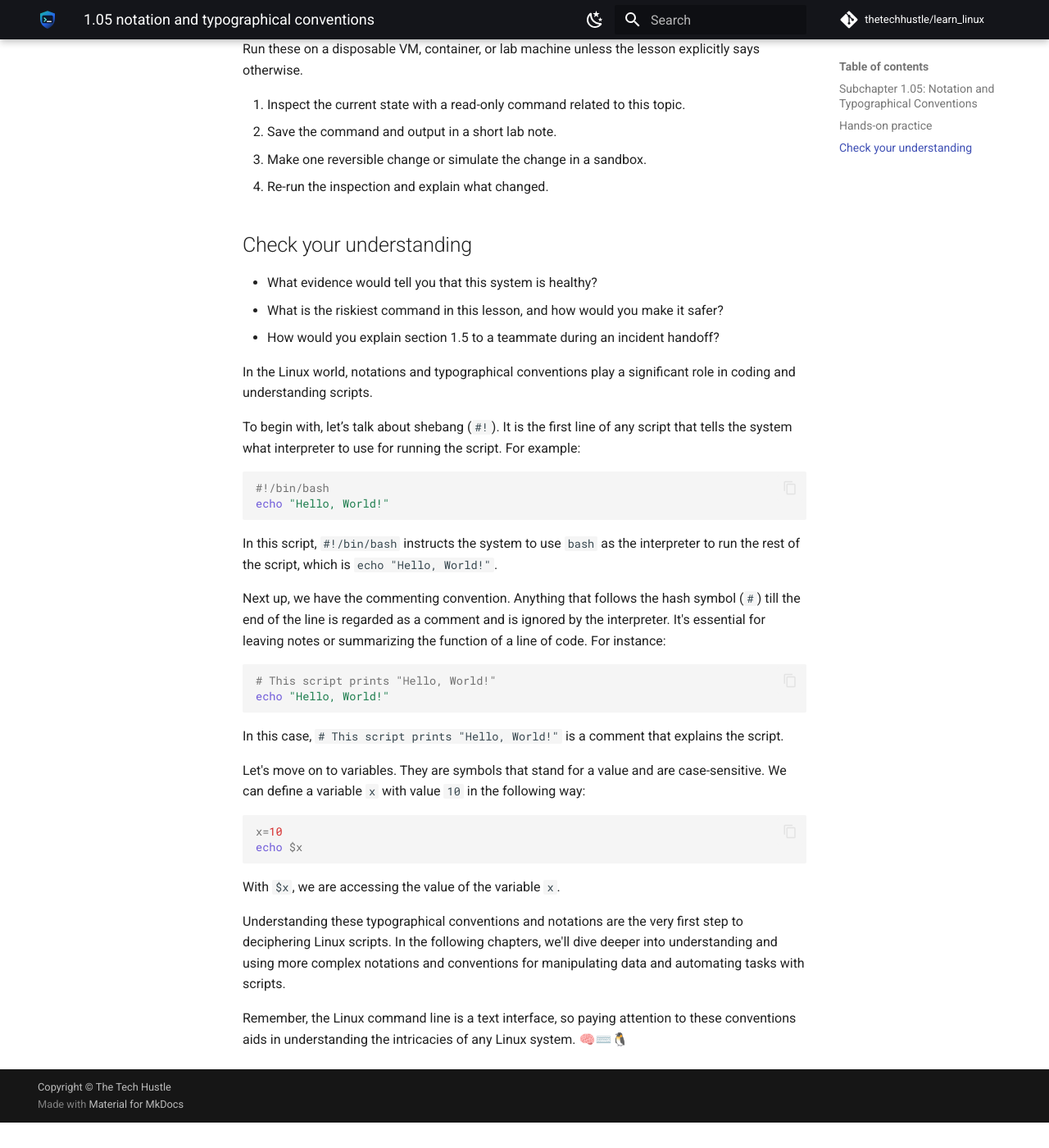
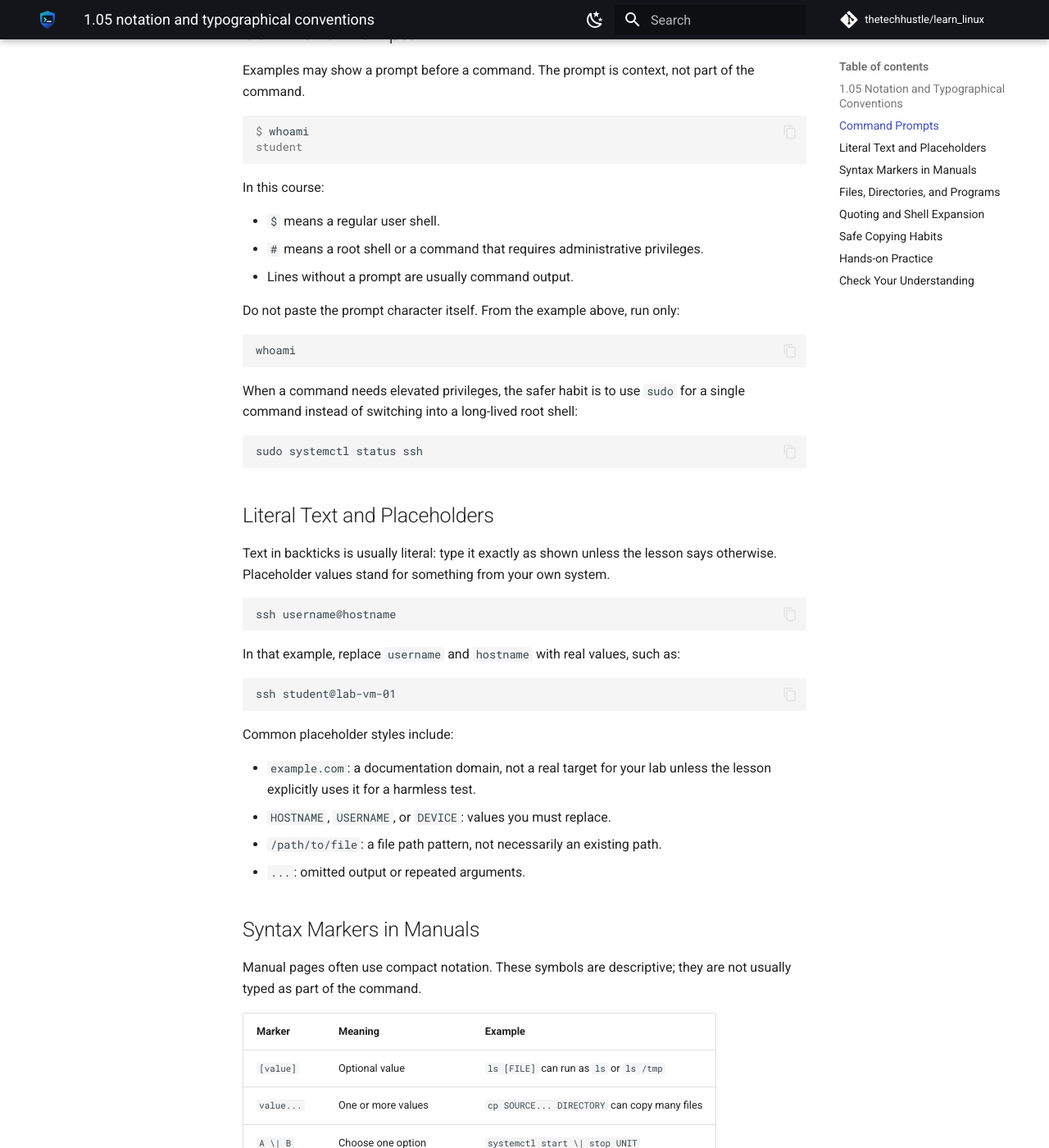
Before and after one commit to thetechhustle/learn_linux, an MkDocs documentation site: the page built from docs/lessons/01_where_to_start/1.05_notation_and_typographical_conventions.md, in a window 1280 px wide and 1400 px high, scrolled down 707 px. Shown: the whole window at 82% size. Built offline with MkDocs 1.6.1 and Material for MkDocs 9.7.7, drawn with Linux system fonts in a browser that asks for light colours; comment, search, counter and statistics services are not loaded; before the commit the page ends 2076 px from its top, so only the background shows below that; some of the changed text lies outside the part shown.

Commit message:
Improve Chapter 01 notation conventions lesson (#304)
Co-authored-by: Jules Ai <jules@Juless-Air.ts.net lan>

````diff
--- a/docs/lessons/01_where_to_start/1.05_notation_and_typographical_conventions.md
+++ b/docs/lessons/01_where_to_start/1.05_notation_and_typographical_conventions.md
@@ -1,63 +1,212 @@
-### Subchapter 1.05: Notation and Typographical Conventions
+## 1.05 Notation and Typographical Conventions
 
-
+Linux documentation is dense because it has to describe commands, files, user
+input, program output, optional arguments, placeholders, and warnings in a small
+space. This section explains the conventions used throughout the course so you
+can copy examples carefully and adapt them without guessing.
 
 !!! abstract "What you will learn"
-    - Explain where **Subchapter 1.05: Notation and Typographical Conventions** fits in day-to-day Linux operations.
-    - Use current Linux tooling to inspect, change, and verify the relevant system behavior.
-    - Connect the concept to a real operational scenario: a first-week junior admin onboarding into a small cloud team.
-
-!!! example "Field story"
-    Imagine a first-week junior admin onboarding into a small cloud team. Your job is not to memorize a command; it is to build a short evidence trail, choose a low-risk change, and prove whether the system improved.
+    - Distinguish literal commands from placeholders, prompts, and output.
+    - Read command syntax examples without copying explanatory punctuation.
+    - Recognize when examples require root privileges or a safe lab system.
+    - Record commands and results in a way another operator can reproduce.
 
 !!! success "Operator principle"
-    Identify the OS, distribution, support window, and package source before changing anything.
+    Copy commands only after you understand which parts are literal, which parts
+    are local values, and which parts affect the system.
 
-## Hands-on practice
+## Command Prompts
 
-Run these on a disposable VM, container, or lab machine unless the lesson explicitly says otherwise.
+Examples may show a prompt before a command. The prompt is context, not part of
+the command.
 
-1. Inspect the current state with a read-only command related to this topic.
-2. Save the command and output in a short lab note.
-3. Make one reversible change or simulate the change in a sandbox.
-4. Re-run the inspection and explain what changed.
+```console
+$ whoami
+student
+```
 
-## Check your understanding
+In this course:
 
-- What evidence would tell you that this system is healthy?
-- What is the riskiest command in this lesson, and how would you make it safer?
-- How would you explain section 1.5 to a teammate during an incident handoff?
+- `$` means a regular user shell.
+- `#` means a root shell or a command that requires administrative privileges.
+- Lines without a prompt are usually command output.
 
-
-In the Linux world, notations and typographical conventions play a significant role in coding and understanding scripts.
-
-To begin with, let’s talk about shebang (`#!`). It is the first line of any script that tells the system what interpreter to use for running the script. For example:
+Do not paste the prompt character itself. From the example above, run only:
 
 ```bash
-#!/bin/bash
-echo "Hello, World!"
+whoami
 ```
 
-In this script, `#!/bin/bash` instructs the system to use `bash` as the interpreter to run the rest of the script, which is `echo "Hello, World!"`.
-
-Next up, we have the commenting convention. Anything that follows the hash symbol (`#`) till the end of the line is regarded as a comment and is ignored by the interpreter. It's essential for leaving notes or summarizing the function of a line of code. For instance:
+When a command needs elevated privileges, the safer habit is to use `sudo` for a
+single command instead of switching into a long-lived root shell:
 
 ```bash
-# This script prints "Hello, World!"
-echo "Hello, World!"
+sudo systemctl status ssh
 ```
 
-In this case, `# This script prints "Hello, World!"` is a comment that explains the script.
+## Literal Text and Placeholders
 
-Let's move on to variables. They are symbols that stand for a value and are case-sensitive. We can define a variable `x` with value `10` in the following way:
+Text in backticks is usually literal: type it exactly as shown unless the lesson
+says otherwise. Placeholder values stand for something from your own system.
 
 ```bash
-x=10
-echo $x
+ssh username@hostname
 ```
 
-With `$x`, we are accessing the value of the variable `x`.
+In that example, replace `username` and `hostname` with real values, such as:
 
-Understanding these typographical conventions and notations are the very first step to deciphering Linux scripts. In the following chapters, we'll dive deeper into understanding and using more complex notations and conventions for manipulating data and automating tasks with scripts.
+```bash
+ssh student@lab-vm-01
+```
 
-Remember, the Linux command line is a text interface, so paying attention to these conventions aids in understanding the intricacies of any Linux system. 🧠⌨️🐧
+Common placeholder styles include:
+
+- `example.com`: a documentation domain, not a real target for your lab unless
+  the lesson explicitly uses it for a harmless test.
+- `HOSTNAME`, `USERNAME`, or `DEVICE`: values you must replace.
+- `/path/to/file`: a file path pattern, not necessarily an existing path.
+- `...`: omitted output or repeated arguments.
+
+## Syntax Markers in Manuals
+
+Manual pages often use compact notation. These symbols are descriptive; they are
+not usually typed as part of the command.
+
+| Marker | Meaning | Example |
+| --- | --- | --- |
+| `[value]` | Optional value | `ls [FILE]` can run as `ls` or `ls /tmp` |
+| `value...` | One or more values | `cp SOURCE... DIRECTORY` can copy many files |
+| `A \| B` | Choose one option | `systemctl start \| stop UNIT` |
+| `<name>` | Placeholder in some docs | Replace `<name>` with a real value |
+
+For example, this syntax summary:
+
+```text
+systemctl status [UNIT...]
+```
+
+Means both of these are valid:
+
+```bash
+systemctl status
+systemctl status ssh
+```
+
+It does not mean you should type the square brackets.
+
+## Files, Directories, and Programs
+
+The course uses a few typographical conventions consistently:
+
+- Commands and programs: `systemctl`, `grep`, `ssh`
+- Files and directories: `/etc/os-release`, `/var/log/`, `~/.ssh/config`
+- Services and units: `ssh.service`, `cron.service`
+- Environment variables: `PATH`, `HOME`, `SHELL`
+- Keyboard keys: `Ctrl+C`, `Tab`, `Enter`
+
+Paths matter. `/etc/ssh/sshd_config` and `~/.ssh/config` are different files
+with different purposes. Before changing any file, inspect the exact path:
+
+```bash
+ls -l /etc/ssh/sshd_config ~/.ssh/config
+```
+
+## Quoting and Shell Expansion
+
+The shell interprets spaces, variables, wildcard characters, and quotes before
+it starts a program. Small punctuation changes can change the command.
+
+```bash
+echo "$HOME"
+echo '$HOME'
+ls *.conf
+```
+
+In most shells:
+
+- Double quotes allow variable expansion while preserving spaces.
+- Single quotes preserve text literally.
+- Wildcards such as `*` expand to matching filenames before the command runs.
+
+Use `printf '%q\n'` or `set -x` in a disposable shell when you are learning how
+an argument is interpreted:
+
+```bash
+printf '%q\n' "$HOME"
+```
+
+## Safe Copying Habits
+
+Before running an example command from any book, website, ticket, or chat:
+
+1. Identify whether it reads state, changes state, or deletes data.
+2. Replace placeholders with values from your own system.
+3. Remove prompts, line numbers, and explanatory punctuation.
+4. Prefer a read-only inspection command first.
+5. Save the exact command and output if the result matters.
+
+These commands are generally read-only:
+
+```bash
+uname -a
+cat /etc/os-release
+systemctl status ssh
+ip addr show
+df -h
+```
+
+These commands can change or remove system state and deserve extra review:
+
+```bash
+sudo systemctl restart ssh
+sudo apt upgrade
+sudo rm -rf /path/to/directory
+sudo usermod -aG sudo username
+```
+
+!!! warning "Do not paste destructive examples blindly"
+    Commands that remove files, repartition disks, change firewall rules,
+    restart network services, or edit authentication settings can lock you out
+    or destroy data. Practice those commands only in a disposable lab unless the
+    lesson gives a specific production-safe procedure.
+
+## Hands-on Practice
+
+Use a lab VM, container, or shell where mistakes are recoverable.
+
+1. Run a command with a regular prompt:
+
+   ```bash
+   whoami
+   ```
+
+2. Compare literal and expanded quoting:
+
+   ```bash
+   echo "$HOME"
+   echo '$HOME'
+   ```
+
+3. Inspect a documentation-style placeholder and rewrite it with your own
+   values:
+
+   ```bash
+   ssh username@hostname
+   ```
+
+4. Open one manual page and identify an optional argument:
+
+   ```bash
+   man ls
+   ```
+
+5. Write a short lab note with three columns: command, what was literal, and
+   what had to be replaced.
+
+## Check Your Understanding
+
+- Why should you omit `$` or `#` when copying a command from an example?
+- What is the difference between `"$HOME"` and `'$HOME'`?
+- In `systemctl status [UNIT...]`, what does `[UNIT...]` mean?
+- What clues tell you that a command may change system state?
+- How would you document a command example so another operator can reproduce it?
````
